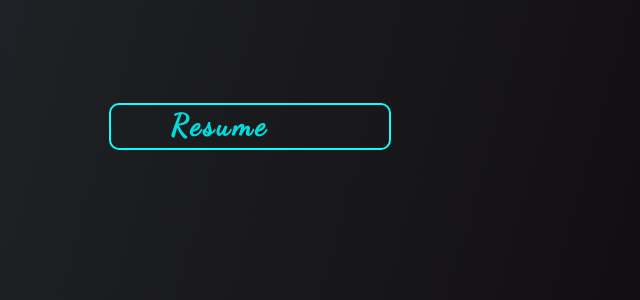
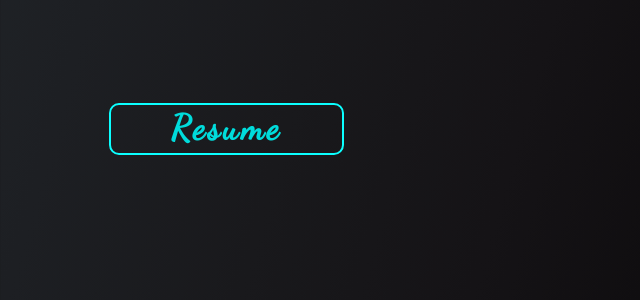
Before and after one commit to rba1aji/portfolio, a PHP site: page / in a window 1280 px wide. Shown: the part 510-810 px from the top of the page, without its empty margins (0-640 px from the left). Run offline with PHP 8.4, Linux system fonts and the light colour scheme; some libraries are stand-ins or nearby versions.

Commit message:
Add files via upload

```diff
--- a/css/keyframes.css
+++ b/css/keyframes.css
@@ -15,23 +15,22 @@
     100%{transform: rotateY(0deg);}
 		}
 @keyframes effect1{
-    0%{transform:rotate(-460deg);
+    0%{transform:rotate(-520deg);
           /*transform:rotateY(-460deg);*/
-       position: relative;
-       right:0;}
-    100%{transform: rotate(0deg);
-         transform:rotateY(0deg);
+       position: absolute;
+       }
+    100%{
+         transform:rotate(0deg);
          position:relative;
-         left:0px;
       }
     }
   @-webkit-keyframes effect1{
-    0%{transform:rotate(-360deg);
-       position: relative;
-       left:-100px;}
+    0%{transform:rotate(-520deg);
+       position: absolute;
+       }
     100%{transform: rotate(0);
          position:relative;
-         left:0;}
+         }
     }
 
 @keyframes effect2{
--- a/css/main.css
+++ b/css/main.css
@@ -162,9 +162,9 @@ a:link {
   }
  @media (min-width: 900px) {
   h4.resume{
-    font-size:30px;
+    font-size:35px;
     font-weight:bold;
-    padding-right:120px;
+    padding-right:60px;
     padding-left:60px;
     border:2.25px solid #0BFFFF;
     border-radius:10px 10px 10px 10px;
```
